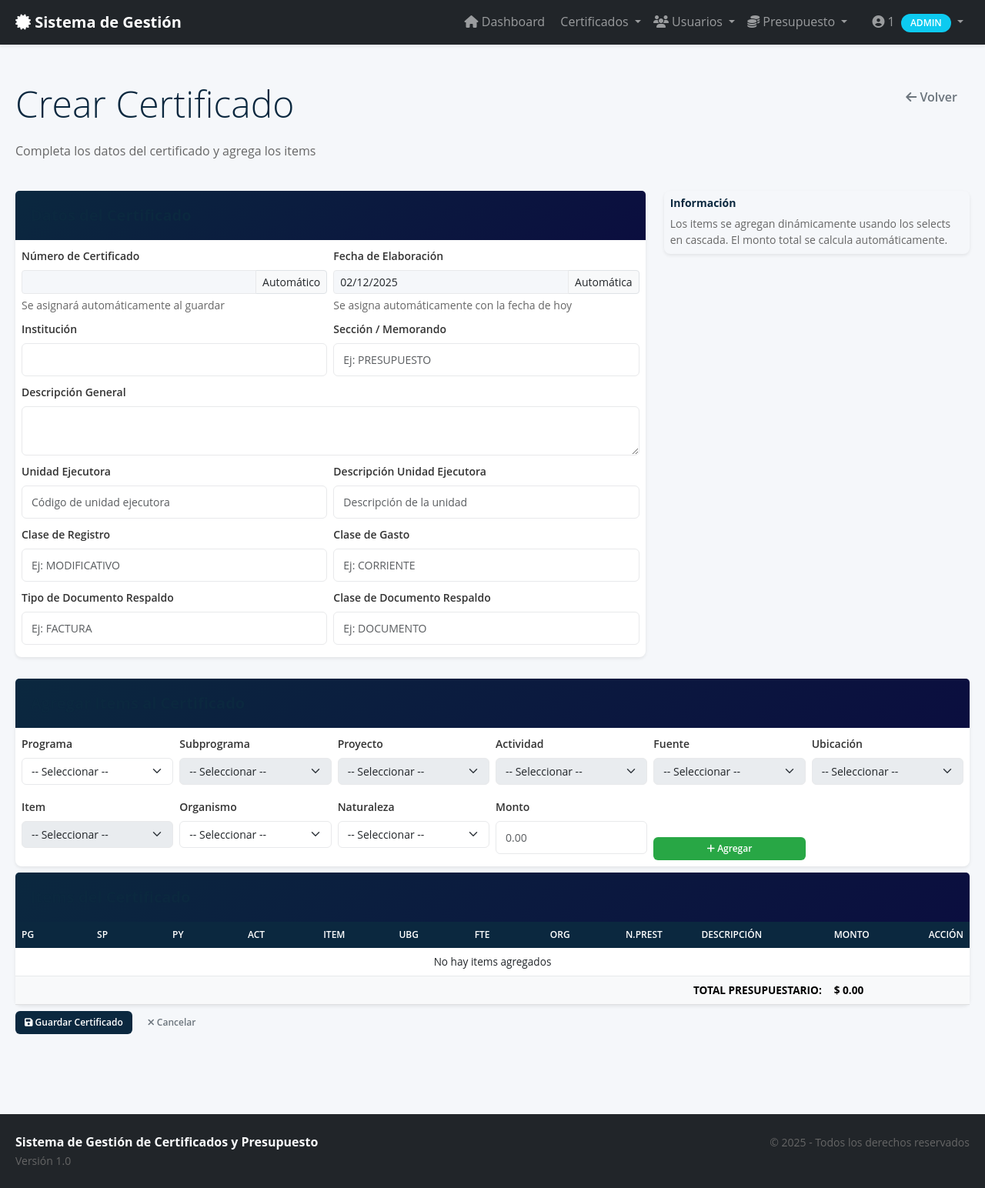
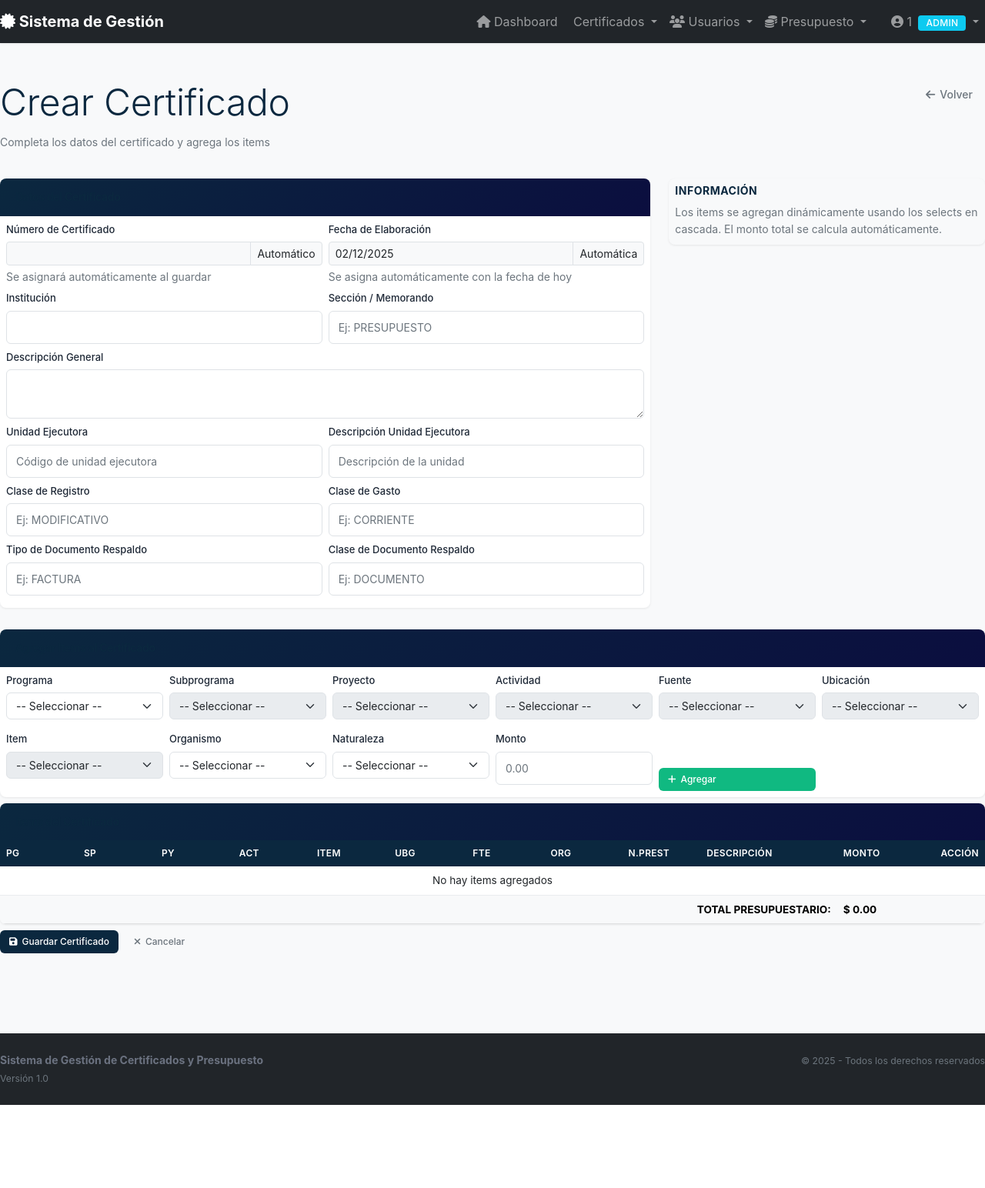
Before and after one commit to Jeffs4nchez/sistema-certificados-ueb, a PHP site: the page made by app/views/certificate/form.php in a window 1280 px wide. Shown: the whole page at 77% size. After the commit the page ends 1436 px from the top, so only its background shows below. Run offline with PHP 8.4, Linux system fonts and the light colour scheme; the template is opened without the code that fills it, so the values that code supplies are empty; the visitor is signed in with stand-in values (Sample User, id 1).

Commit message:
Rediseño CSS completo: minimalista, moderno y profesional con tipografía del sistema

```diff
--- a/public/css/style.css
+++ b/public/css/style.css
@@ -10,33 +10,115 @@
     --azul-3: #0B3F3C;
     --rojo-1: #C1272D;
     --rojo-2: #E63946;
-    --gris-oscuro: #2E3C4F;
-    --gris-claro: #F5F7FA;
-    --gris-medio: #E8E9EB;
+    --gris-1: #F8F9FA;
+    --gris-2: #E9ECEF;
+    --gris-3: #DEE2E6;
+    --gris-4: #6C757D;
+    --texto-principal: #1F2937;
+    --texto-secundario: #6B7280;
     --blanco: #FFFFFF;
-    --texto-principal: #333333;
-    --texto-secundario: #666666;
 }
 
 * {
-    font-family: 'Open Sans', sans-serif;
+    box-sizing: border-box;
+}
+
+body {
+    margin: 0;
+    font-family: -apple-system, BlinkMacSystemFont, 'Segoe UI', 'Roboto', 'Oxygen',
+        'Ubuntu', 'Cantarell', 'Fira Sans', 'Droid Sans', 'Helvetica Neue',
+        sans-serif;
+    -webkit-font-smoothing: antialiased;
+    -moz-osx-font-smoothing: grayscale;
+    background-color: var(--gris-1);
+    color: var(--texto-principal);
+}
+
+code {
+    font-family: source-code-pro, Menlo, Monaco, Consolas, 'Courier New',
+        monospace;
 }
 
 html, body {
     height: 100%;
-    margin: 0;
-    padding: 0;
-    background-color: var(--gris-claro);
-    color: var(--texto-principal);
+}
+
+/* ==================== TIPOGRAFÍA ==================== */
+h1, h2, h3, h4, h5, h6 {
+    margin-top: 0;
+    margin-bottom: 12px;
+    color: var(--azul-1);
+    font-weight: 600;
+    letter-spacing: -0.3px;
+}
+
+h1 {
+    font-size: 28px;
+    line-height: 1.3;
+}
+
+h2 {
+    font-size: 24px;
+    line-height: 1.35;
+}
+
+h3 {
+    font-size: 20px;
+    line-height: 1.4;
+}
+
+h4 {
+    font-size: 16px;
+    line-height: 1.5;
+}
+
+h5 {
+    font-size: 14px;
+    font-weight: 600;
+}
+
+h6 {
+    font-size: 13px;
+    text-transform: uppercase;
+    letter-spacing: 0.5px;
+}
+
+p {
+    margin-top: 0;
+    margin-bottom: 12px;
+    color: var(--texto-secundario);
+    line-height: 1.6;
+    font-size: 14px;
+}
+
+a {
+    color: var(--azul-1);
+    text-decoration: none;
+    transition: color 0.2s ease;
+}
+
+a:hover {
+    color: var(--azul-2);
 }
 
 /* ==================== BOTONES ==================== */
 .btn {
-    font-weight: 600;
+    display: inline-flex;
+    align-items: center;
+    gap: 6px;
+    padding: 8px 16px;
+    font-size: 14px;
+    font-weight: 500;
+    border: none;
     border-radius: 6px;
-    padding: 8px 16px;
-    transition: all 0.3s ease;
-    border: none;
+    cursor: pointer;
+    transition: all 0.2s ease;
+    text-decoration: none;
+}
+
+.btn:disabled {
+    opacity: 0.6;
+    cursor: not-allowed;
 }
 
 .btn-primary {
@@ -54,26 +151,30 @@ html, body {
     color: white;
 }
 
-.btn-danger:hover {
+.btn-danger:hover:not(:disabled) {
     background-color: var(--rojo-2);
-    box-shadow: 0 4px 8px rgba(193, 39, 45, 0.2);
+    transform: translateY(-1px);
+    box-shadow: 0 4px 12px rgba(193, 39, 45, 0.15);
 }
 
 .btn-success {
-    background-color: #28a745;
+    background-color: #10B981;
+    color: white;
 }
 
-.btn-success:hover {
-    background-color: #218838;
+.btn-success:hover:not(:disabled) {
+    background-color: #059669;
+    box-shadow: 0 4px 12px rgba(16, 185, 129, 0.15);
 }
 
 .btn-warning {
-    background-color: #ffc107;
+    background-color: #F59E0B;
     color: white;
 }
 
-.btn-warning:hover {
-    background-color: #e0a800;
+.btn-warning:hover:not(:disabled) {
+    background-color: #D97706;
+    box-shadow: 0 4px 12px rgba(245, 158, 11, 0.15);
 }
 
 .btn-info {
@@ -97,85 +211,127 @@ html, body {
 
 /* ==================== TARJETAS ==================== */
 .card {
+    background: white;
     border: none;
     border-radius: 8px;
-    box-shadow: 0 2px 8px rgba(0, 0, 0, 0.08);
+    box-shadow: 0 1px 3px rgba(0, 0, 0, 0.08);
     margin-bottom: 20px;
-    transition: all 0.3s ease;
+    overflow: hidden;
+    transition: all 0.2s ease;
 }
 
 .card:hover {
-    box-shadow: 0 4px 16px rgba(0, 0, 0, 0.12);
+    box-shadow: 0 4px 12px rgba(0, 0, 0, 0.1);
+    transform: translateY(-2px);
 }
 
 .card-header {
-    background: linear-gradient(135deg, var(--azul-1), var(--azul-2));
+    background: linear-gradient(135deg, var(--azul-1) 0%, var(--azul-2) 100%);
     color: white;
-    border: none;
-    padding: 20px;
-    border-radius: 8px 8px 0 0;
+    padding: 16px 20px;
+    font-size: 14px;
     font-weight: 600;
-    font-size: 16px;
+    border-bottom: none;
 }
 
 .card-body {
     padding: 20px;
 }
 
+.card-body:first-child {
+    padding-top: 20px;
+}
+
+.card-footer {
+    padding: 16px 20px;
+    background-color: var(--gris-1);
+    border-top: 1px solid var(--gris-2);
+}
+
 /* ==================== TABLAS ==================== */
 .table {
+    width: 100%;
+    border-collapse: collapse;
     margin-bottom: 0;
+    font-size: 14px;
 }
 
 .table thead th {
     background-color: var(--azul-1);
     color: white;
+    padding: 12px 16px;
+    text-align: left;
+    font-weight: 600;
+    font-size: 12px;
+    text-transform: uppercase;
+    letter-spacing: 0.3px;
     border: none;
-    font-weight: 600;
-    padding: 12px;
-    text-transform: uppercase;
-    font-size: 12px;
 }
 
 .table tbody tr {
-    border-bottom: 1px solid var(--gris-medio);
-    transition: background-color 0.3s ease;
+    border-bottom: 1px solid var(--gris-2);
+    transition: background-color 0.15s ease;
 }
 
 .table tbody tr:hover {
-    background-color: rgba(11, 40, 63, 0.05);
+    background-color: var(--gris-1);
 }
 
 .table tbody td {
-    padding: 12px;
+    padding: 12px 16px;
     vertical-align: middle;
 }
 
+.table-striped tbody tr:nth-of-type(odd) {
+    background-color: rgba(11, 40, 63, 0.02);
+}
+
+.table-sm th,
+.table-sm td {
+    padding: 8px 12px;
+}
+
 /* ==================== FORMULARIOS ==================== */
+.form-group {
+    margin-bottom: 16px;
+}
+
+.form-label {
+    display: block;
+    margin-bottom: 6px;
+    font-size: 13px;
+    font-weight: 500;
+    color: var(--texto-principal);
+}
+
 .form-control,
-.form-select {
-    border: 1px solid var(--gris-medio);
-    border-radius: 6px;
+.form-select,
+.form-textarea {
+    width: 100%;
     padding: 10px 12px;
     font-size: 14px;
-    transition: all 0.3s ease;
+    border: 1px solid var(--gris-3);
+    border-radius: 6px;
+    background-color: white;
+    transition: all 0.2s ease;
+    font-family: inherit;
 }
 
 .form-control:focus,
-.form-select:focus {
+.form-select:focus,
+.form-textarea:focus {
+    outline: none;
     border-color: var(--azul-1);
-    box-shadow: 0 0 0 0.2rem rgba(11, 40, 63, 0.15);
+    box-shadow: 0 0 0 3px rgba(11, 40, 63, 0.1);
 }
 
-.form-label {
-    font-weight: 600;
-    color: var(--texto-principal);
-    margin-bottom: 8px;
-    font-size: 14px;
+.form-control::placeholder {
+    color: var(--gris-4);
 }
 
-.form-group {
-    margin-bottom: 20px;
+.form-textarea {
+    resize: vertical;
+    min-height: 100px;
 }
 
 input[type="text"],
@@ -183,133 +339,141 @@ input[type="email"],
 input[type="password"],
 input[type="date"],
 input[type="number"],
+input[type="search"],
+input[type="tel"],
 textarea,
 select {
     width: 100%;
     padding: 10px 12px;
-    border: 1px solid var(--gris-medio);
+    font-size: 14px;
+    border: 1px solid var(--gris-3);
     border-radius: 6px;
-    font-family: 'Open Sans', sans-serif;
-    font-size: 14px;
+    background-color: white;
+    transition: all 0.2s ease;
+    font-family: inherit;
 }
 
-textarea {
-    resize: vertical;
-    min-height: 100px;
+input[type="text"]:focus,
+input[type="email"]:focus,
+input[type="password"]:focus,
+input[type="date"]:focus,
+input[type="number"]:focus,
+input[type="search"]:focus,
+input[type="tel"]:focus,
+textarea:focus,
+select:focus {
+    outline: none;
+    border-color: var(--azul-1);
+    box-shadow: 0 0 0 3px rgba(11, 40, 63, 0.1);
 }
 
 /* ==================== ALERTAS ==================== */
 .alert {
+    padding: 12px 16px;
+    margin-bottom: 16px;
     border: none;
+    border-left: 4px solid;
     border-radius: 6px;
-    border-left: 4px solid;
-    margin-bottom: 20px;
+    font-size: 14px;
 }
 
 .alert-success {
-    background-color: #d4edda;
-    color: #155724;
-    border-left-color: #28a745;
+    background-color: #ECFDF5;
+    color: #065F46;
+    border-left-color: #10B981;
 }
 
 .alert-danger {
-    background-color: #f8d7da;
-    color: #721c24;
+    background-color: #FEF2F2;
+    color: #7F1D1D;
     border-left-color: var(--rojo-1);
 }
 
 .alert-warning {
-    background-color: #fff3cd;
-    color: #856404;
-    border-left-color: #ffc107;
+    background-color: #FFFBEB;
+    color: #78350F;
+    border-left-color: #F59E0B;
 }
 
 .alert-info {
-    background-color: #d1ecf1;
-    color: #0c5460;
+    background-color: #EFF6FF;
+    color: #0C2340;
     border-left-color: var(--azul-1);
 }
 
-/* ==================== TÍTULOS ==================== */
-h1, h2, h3, h4, h5, h6 {
-    color: var(--azul-1);
-    font-weight: 700;
-    margin-bottom: 15px;
-}
-
-h1 {
-    font-size: 32px;
-    margin-bottom: 20px;
-}
-
-h2 {
-    font-size: 24px;
-    margin-bottom: 18px;
-}
-
-h3 {
-    font-size: 20px;
-    margin-bottom: 15px;
-}
-
-h4 {
-    font-size: 16px;
-    margin-bottom: 12px;
+.alert-dismissible {
+    display: flex;
+    justify-content: space-between;
+    align-items: center;
 }
 
 /* ==================== BADGES ==================== */
 .badge {
-    padding: 6px 12px;
-    border-radius: 20px;
-    font-weight: 600;
+    display: inline-flex;
+    align-items: center;
+    gap: 4px;
+    padding: 4px 10px;
     font-size: 12px;
+    font-weight: 500;
+    border-radius: 4px;
     text-transform: uppercase;
+    letter-spacing: 0.3px;
 }
 
 .badge-primary {
-    background-color: var(--azul-1);
-    color: white;
+    background-color: rgba(11, 40, 63, 0.15);
+    color: var(--azul-1);
+}
+
+.badge-secondary {
+    background-color: rgba(107, 114, 128, 0.15);
+    color: var(--gris-4);
+}
+
+.badge-success {
+    background-color: rgba(16, 185, 129, 0.15);
+    color: #059669;
 }
 
 .badge-danger {
-    background-color: var(--rojo-1);
-    color: white;
-}
-
-.badge-success {
-    background-color: #28a745;
-    color: white;
+    background-color: rgba(193, 39, 45, 0.15);
+    color: var(--rojo-1);
 }
 
 .badge-warning {
-    background-color: #ffc107;
-    color: white;
+    background-color: rgba(245, 158, 11, 0.15);
+    color: #D97706;
 }
 
 .badge-info {
-    background-color: var(--azul-3);
-    color: white;
-}
-
-.badge-secondary {
-    background-color: var(--gris-oscuro);
-    color: white;
+    background-color: rgba(11, 63, 60, 0.15);
+    color: var(--azul-3);
 }
 
 /* ==================== BREADCRUMB ==================== */
 .breadcrumb {
-    background-color: transparent;
+    display: flex;
+    flex-wrap: wrap;
+    gap: 8px;
+    margin: 0 0 16px;
     padding: 0;
-    margin-bottom: 20px;
+    list-style: none;
+    font-size: 13px;
 }
 
 .breadcrumb-item {
     color: var(--texto-secundario);
 }
 
-.breadcrumb-item.active {
-    color: var(--azul-1);
-    font-weight: 600;
+.breadcrumb-item::after {
+    content: '/';
+    margin-left: 8px;
+    color: var(--gris-3);
+}
+
+.breadcrumb-item:last-child::after {
+    content: '';
+    margin-left: 0;
 }
 
 .breadcrumb-item a {
@@ -382,84 +604,105 @@ h4 {
     color: var(--azul-1) !important;
 }
 
+.text-secondary {
+    color: var(--texto-secundario) !important;
+}
+
 .text-danger {
     color: var(--rojo-1) !important;
 }
 
+.text-success {
+    color: #10B981 !important;
+}
+
+.text-warning {
+    color: #F59E0B !important;
+}
+
 .text-muted {
-    color: var(--texto-secundario) !important;
+    color: var(--gris-4) !important;
 }
 
 .bg-primary {
     background-color: var(--azul-1) !important;
 }
 
-.bg-danger {
-    background-color: var(--rojo-1) !important;
+.bg-secondary {
+    background-color: var(--gris-2) !important;
 }
 
 .bg-light {
-    background-color: var(--gris-claro) !important;
+    background-color: var(--gris-1) !important;
+}
+
+.bg-white {
+    background-color: white !important;
+}
+
+.border {
+    border: 1px solid var(--gris-2) !important;
 }
 
 .border-primary {
     border-color: var(--azul-1) !important;
 }
 
-.border-danger {
-    border-color: var(--rojo-1) !important;
+.rounded {
+    border-radius: 6px !important;
+}
+
+.rounded-lg {
+    border-radius: 8px !important;
+}
+
+.rounded-full {
+    border-radius: 9999px !important;
 }
 
 /* ==================== SOMBRAS ==================== */
 .shadow-sm {
-    box-shadow: 0 2px 4px rgba(0, 0, 0, 0.08) !important;
+    box-shadow: 0 1px 3px rgba(0, 0, 0, 0.08) !important;
 }
 
 .shadow {
-    box-shadow: 0 4px 8px rgba(0, 0, 0, 0.12) !important;
+    box-shadow: 0 4px 12px rgba(0, 0, 0, 0.1) !important;
 }
 
 .shadow-lg {
-    box-shadow: 0 8px 16px rgba(0, 0, 0, 0.15) !important;
-}
-
-/* ==================== ENLACE RÁPIDO ==================== */
-a {
-    color: var(--azul-1);
-    text-decoration: none;
-    transition: color 0.3s ease;
-}
-
-a:hover {
-    color: var(--rojo-1);
-    text-decoration: underline;
+    box-shadow: 0 12px 24px rgba(0, 0, 0, 0.12) !important;
 }
 
 /* ==================== SEPARADORES ==================== */
 hr {
+    margin: 20px 0;
     border: none;
-    border-top: 2px solid var(--gris-medio);
-    margin: 20px 0;
+    border-top: 1px solid var(--gris-2);
 }
 
-/* ==================== CONTENEDOR PRINCIPAL ==================== */
+/* ==================== CONTENEDOR ==================== */
 .container-fluid {
-    padding-left: 20px;
-    padding-right: 20px;
+    width: 100%;
+    padding: 0;
+    margin: 0;
+}
+
+.container {
+    max-width: 1200px;
+    margin: 0 auto;
+    padding: 0 20px;
 }
 
 main {
-    animation: fadeIn 0.3s ease-in;
+    animation: fadeIn 0.2s ease;
 }
 
 @keyframes fadeIn {
     from {
         opacity: 0;
-        transform: translateY(10px);
     }
     to {
         opacity: 1;
-        transform: translateY(0);
     }
 }
 
```
Also changed, not shown: other parts of public/css/style.css (+132 -51 lines).
